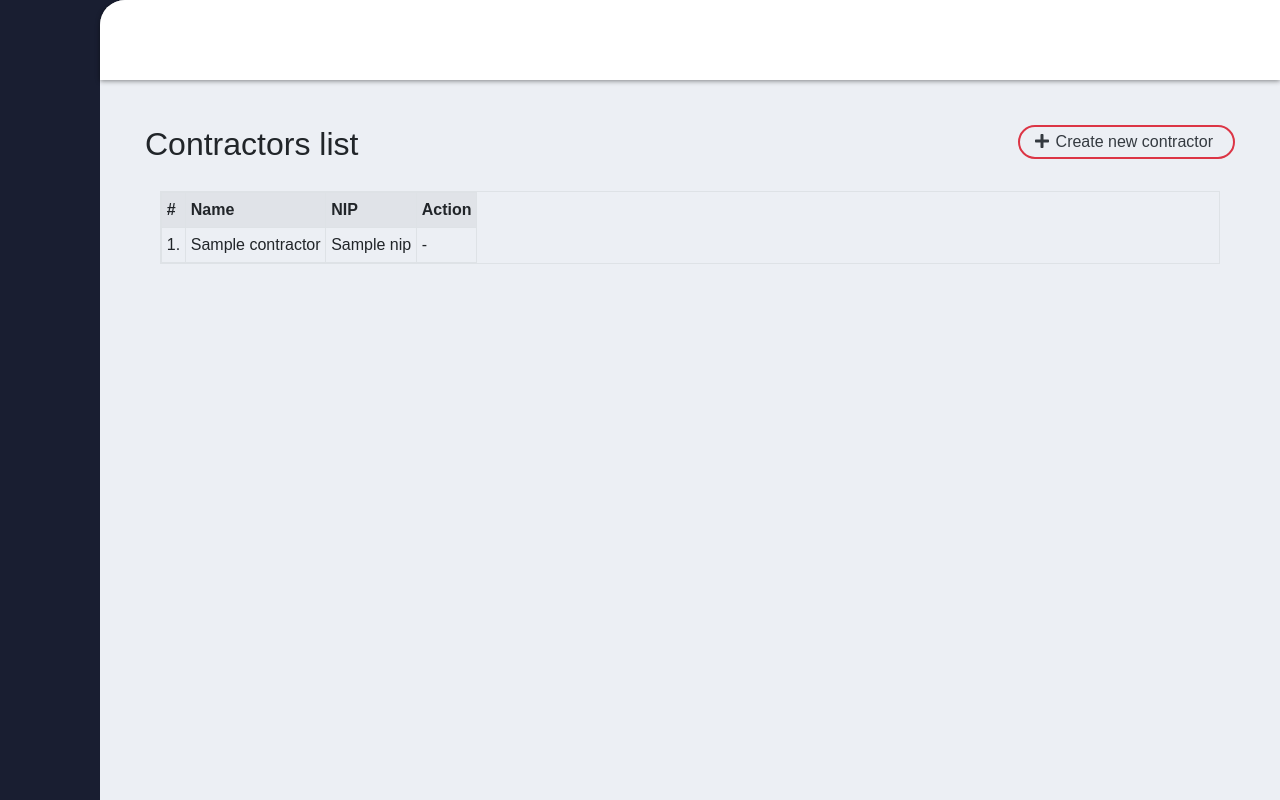
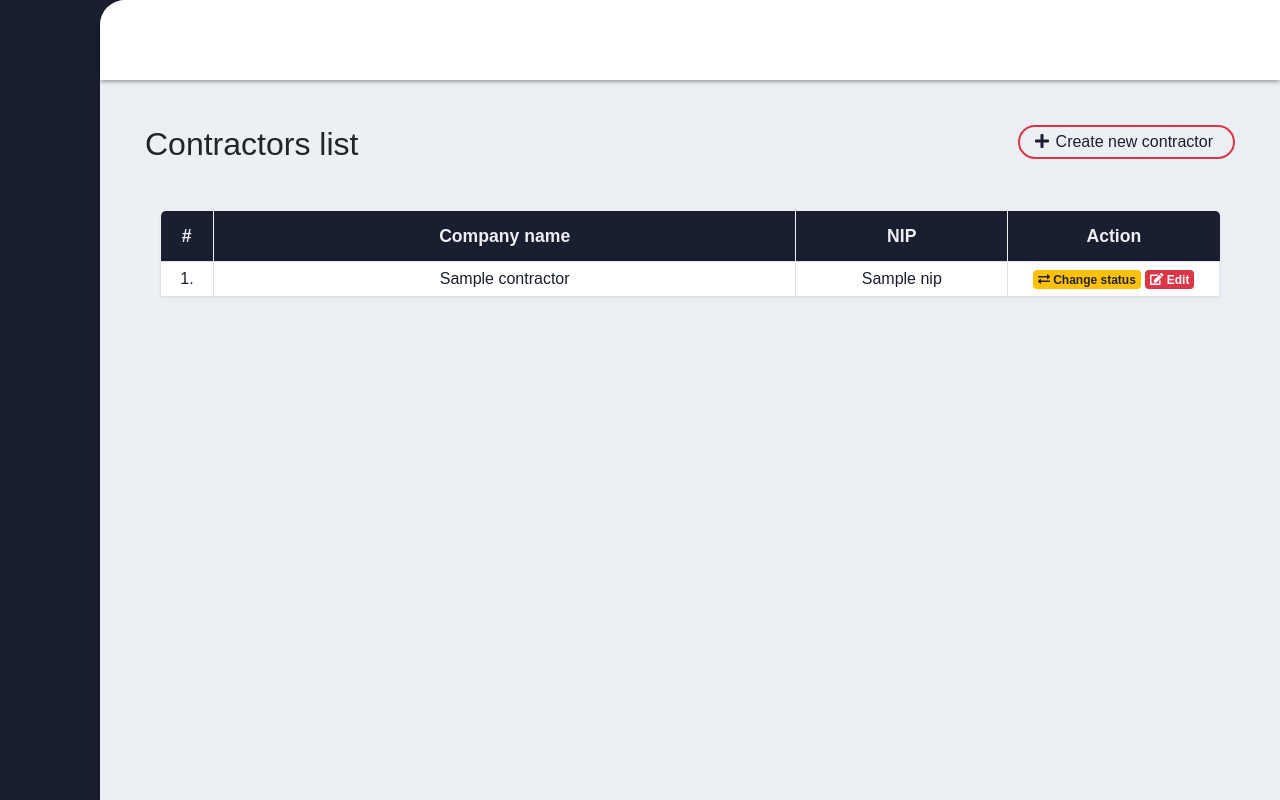
Before and after one commit to r0ndi/invoice-manager, a Symfony app: template templates/controller/contractor/list.html.twig in a window 1280 px wide. Run offline with Twig, Linux system fonts and the light colour scheme; the template is opened without the code that fills it: most values are stand-ins (such as "Sample title", 1, 10 or a date in 2020); style sheets or scripts are compiled from the project's sources; some libraries are stand-ins or nearby versions.

Commit message:
contractor manage

```diff
--- a/assets/css/app.scss
+++ b/assets/css/app.scss
@@ -24,14 +24,14 @@ body {
     &:hover {
       background: none;
       border: 2px solid $red;
-      color: $dark;
+      color: $dark-blue;
     }
   }
 
   .btn-red-outline {
     border: 2px solid $red;
     padding: 3px 20px;
-    color: $dark;
+    color: $dark-blue;
     border-radius: 25px;
 
     &:hover {
--- a/assets/css/modules/dashboard.scss
+++ b/assets/css/modules/dashboard.scss
@@ -13,7 +13,7 @@
     margin: 30px 15px;
 
     .dashboard-header {
-      padding: 0 0 20px;
+      padding: 0 0 40px;
 
       a {
         svg {
@@ -23,7 +23,76 @@
     }
 
     .dashboard-content {
+      form {
+        width: 100%;
+        padding: 40px 30px;
+        background: $white;
 
+        label {
+          display: none;
+        }
+
+        input {
+          border: 0;
+          width: 90%;
+          border-bottom: 2px solid $grey;
+          margin: 10px 0 10px 5%;
+        }
+
+        button {
+          background: $red;
+          color: $white;
+          font-size: 0.9em;
+          padding: 5px 30px;
+          border-radius: 25px;
+          margin: 30px 0 10px 5%;
+          border: 2px solid $red;
+
+          &:hover {
+            background: none;
+            color: $dark-blue;
+          }
+        }
+      }
+
+      table {
+        border: none;
+        box-shadow: 0 1px 5px rgba(0, 0, 0, 0.05);
+
+        th {
+          background: $dark-blue;
+          text-align: center;
+          color: $grey;
+          height: 40px;
+          line-height: 40px;
+          font-size: 1.1em;
+          border: none;
+          border-right: 1px solid $grey;
+
+          &:first-child {
+            border-top-left-radius: 5px;
+          }
+
+          &:last-child {
+            border-top-right-radius: 5px;
+            border-right: none;
+          }
+        }
+
+        tr {
+          td {
+            background: $grey;
+            color: $dark-blue;
+            text-align: center;
+          }
+
+          &:nth-child(even) {
+            td {
+              background: $white;
+            }
+          }
+        }
+      }
     }
   }
 }
--- a/templates/controller/contractor/list.html.twig
+++ b/templates/controller/contractor/list.html.twig
@@ -16,19 +16,28 @@
             </div>
 
             <div class="col-12 dashboard-content">
-                <table class="table table-responsive table-bordered table-sm table-striped">
+                <table class="table table-bordered table-sm table-striped">
                     <tr>
-                        <th>#</th>
-                        <th>Name</th>
-                        <th>NIP</th>
-                        <th>Action</th>
+                        <th width="5%">{{ 'contractor.list.lp'|trans }}</th>
+                        <th width="55%">{{ 'contractor.list.name'|trans }}</th>
+                        <th width="20%">{{ 'contractor.list.nip'|trans }}</th>
+                        <th width="20%">{{ 'contractor.list.action'|trans }}</th>
                     </tr>
                     {% for contractor in contractors %}
                         <tr>
                             <td>{{ loop.index }}.</td>
                             <td>{{ contractor.name }}</td>
                             <td>{{ contractor.nip }}</td>
-                            <td>-</td>
+                            <td>
+                                <a href="{{ path('contractor-change-status', {'idContractor': contractor.id }) }}" class="badge badge-warning">
+                                    <i class="fas fa-exchange-alt"></i>
+                                    {{ 'contractor.list.status'|trans }}
+                                </a>
+                                <a href="{{ path('contractor-edit', {'idContractor': contractor.id }) }}" class="badge badge-danger">
+                                    <i class="fas fa-edit"></i>
+                                    {{ 'contractor.list.edit'|trans }}
+                                </a>
+                            </td>
                         </tr>
                     {% endfor %}
                 </table>
--- a/templates/controller/notify/notify.html.twig
+++ b/templates/controller/notify/notify.html.twig
@@ -4,7 +4,7 @@
         var showMessage = function (message, type) {
             const Toast = Swal.mixin({
                 toast: true,
-                position: 'top-end',
+                position: 'bottom-end',
                 showConfirmButton: false,
                 timer: 2500
             });
--- a/translations/messages.en.yaml
+++ b/translations/messages.en.yaml
@@ -11,6 +11,7 @@
 "title.home": " - home"
 "title.contractor.list": " - contractors list"
 "title.contractor.create": " - create new contractor"
+"title.contractor.edit": " - edit contractor"
 
 "register.descritpion.headline": "Welcome to invoicer!"
 "register.description.first": "Do you have a small business and need a platform on which you will be able to manage your documents? This is something for you."
@@ -42,7 +43,28 @@
 
 "contractor.list.header.title": "Contractors list"
 "contractor.list.header.redirect": "Create new contractor"
+"contractor.list.lp": "#"
+"contractor.list.name": "Company name"
+"contractor.list.nip": "NIP"
+"contractor.list.action": "Action"
+"contractor.list.status": "Change status"
+"contractor.list.edit": "Edit"
 
 "contractor.create.header.title": "Create new contractor"
 "contractor.create.header.redirect": "Contractors list"
 "contractor.create.success": "Created new contractor!"
+"form.contractor.name": "Company name"
+"form.contractor.address": "Address"
+"form.contractor.city": "City"
+"form.contractor.postcode": "Postcode"
+"form.contractor.nip": "NIP number"
+"form.contractor.regon": "Regon number"
+"form.contractor.bankNo": "Bank number"
+"form.contractor.submit": "Save"
+
+"contractor.status.change.notFound": "Contractor not found"
+"contractor.status.change.success": "Status has changed"
+
+"contractor.edit.header.title": "Edit contractor"
+"contractor.edit.header.redirect": "Contractors list"
+"contractor.edit.success": "Contractor has edited"
```
Also changed, not shown: config/routes.yaml (+8 -0 lines), src/Controller/ContractorController.php (+60 -1 lines), src/Form/ContractorFormType.php (+7 -7 lines), src/Repository/ContractorRepository.php (+29 -0 lines), templates/controller/contractor/edit.html.twig (added, +24 -0 lines).
